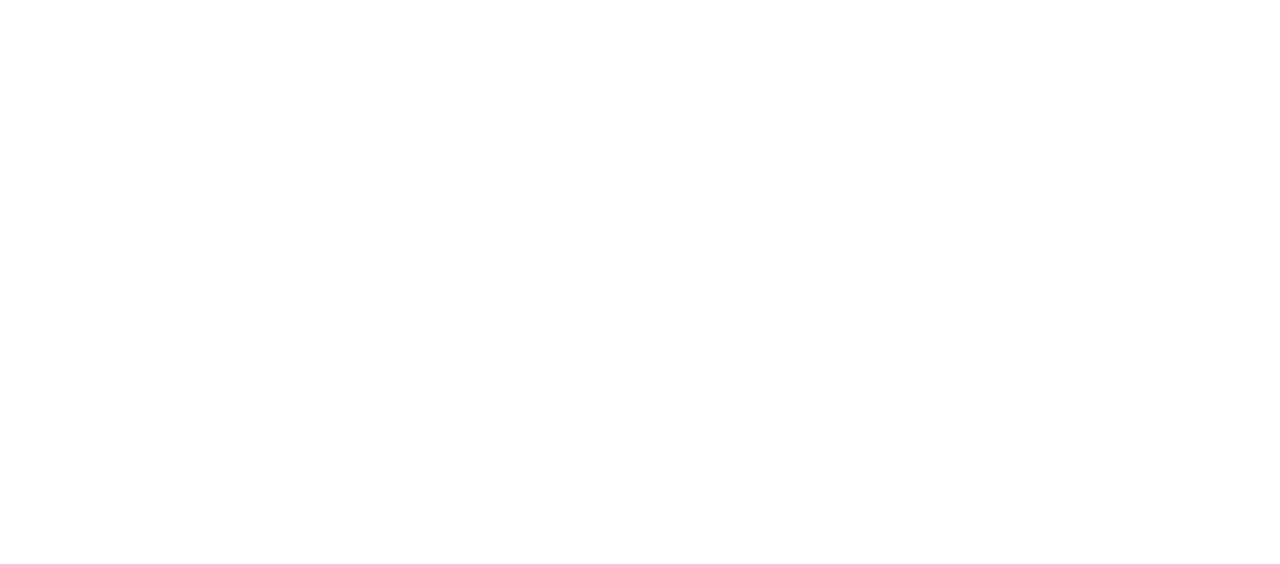
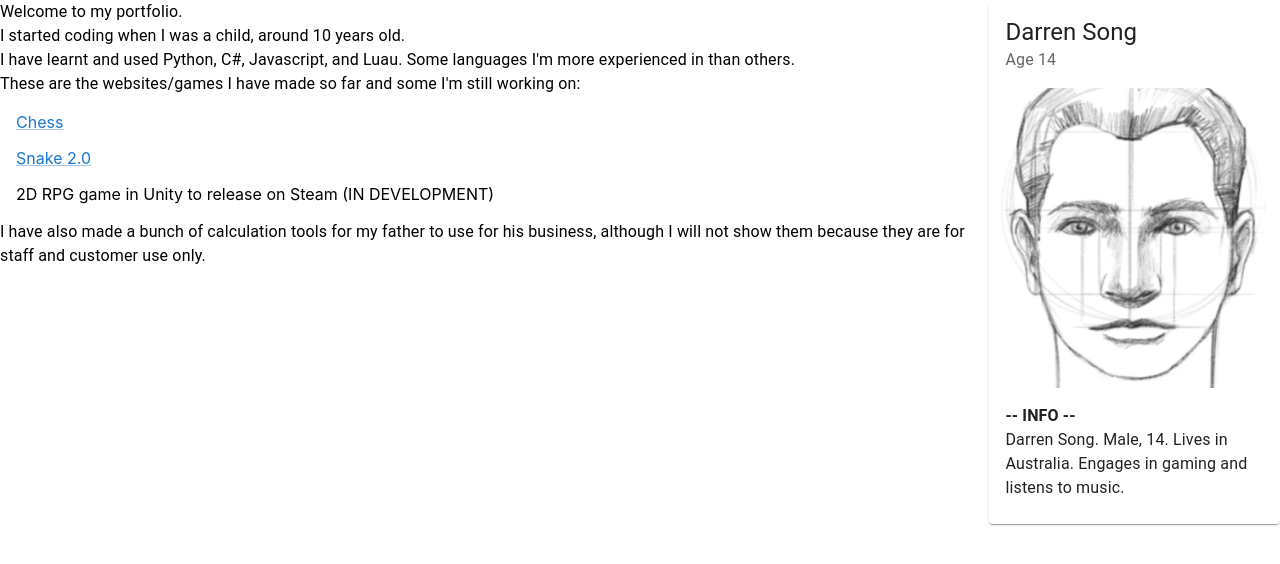
Before and after one commit to dazzasong/portfolio, a React (Create React App) app: page / in a window 1280 px wide. Shown: the top 564 px of the page. Built offline with nearby package versions, Linux system fonts and the light colour scheme.

Commit message:
edited some stuff

```diff
--- a/src/App.js
+++ b/src/App.js
@@ -1,8 +1,23 @@
+import { Box, Card, CardContent, CardMedia, Link, List, ListItem, Stack, Typography } from "@mui/material";
+import PortFolioCard from "./PortfolioCard";
+
 function App() {
   return (
-    <div>
-
-    </div>
+    <Stack direction="row">
+      <Box>
+        <Typography>Welcome to my portfolio.</Typography>
+        <Typography>I started coding when I was a child, around 10 years old.</Typography>
+        <Typography>I have learnt and used Python, C#, Javascript, and Luau. Some languages I'm more experienced in than others.</Typography>
+        <Typography>These are the websites/games I have made so far and some I'm still working on:</Typography>
+        <List>
+          <ListItem><Link href="">Chess</Link></ListItem>
+          <ListItem><Link href="">Snake 2.0</Link></ListItem>
+          <ListItem>2D RPG game in Unity to release on Steam (IN DEVELOPMENT)</ListItem>
+        </List>
+        <Typography>I have also made a bunch of calculation tools for my father to use for his business, although I will not show them because they are for staff and customer use only.</Typography>
+      </Box>
+      <PortFolioCard />
+    </Stack>
   );
 }
 
--- /dev/null
+++ b/src/PortfolioCard.jsx
@@ -0,0 +1,17 @@
+import { Box, Card, CardContent, CardHeader, CardMedia, Typography } from "@mui/material";
+
+export default function PortFolioCard() {
+
+  return (
+    <Box width={345}>
+      <Card>
+        <CardHeader title="Darren Song" subheader="Age 14" />
+        <CardMedia component="img" image="face.jpg" height={300} />
+        <CardContent>
+          <Typography fontWeight="bold">-- INFO --</Typography>
+          <Typography>Darren Song. Male, 14. Lives in Australia. Engages in gaming and listens to music.</Typography>
+        </CardContent>
+      </Card>
+    </Box>
+  );
+}
```
Also changed, not shown: public/face.jpg (added).
